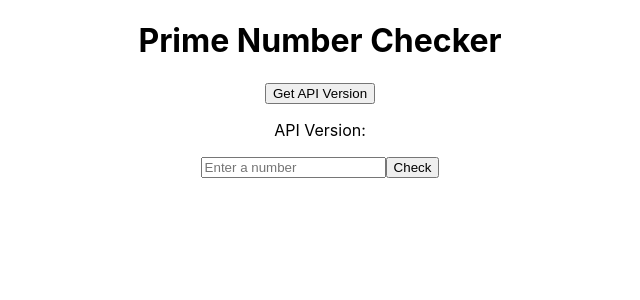
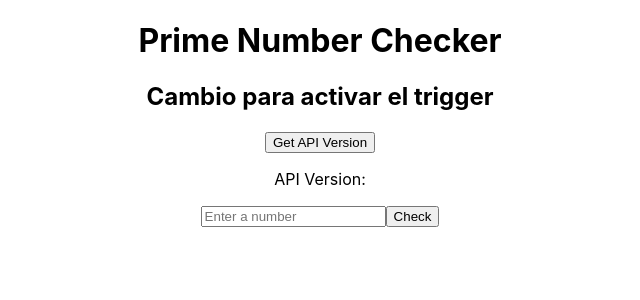
Before and after one commit to DsMarkRomero/Continuous-deployment-pruebas, a React (Create React App) app in the folder prime-number-frontend/: page / in a window 1280 px wide. Shown: the top 300 px of the page, without its empty margins (320-960 px from the left). Built offline with nearby package versions, Linux system fonts and the light colour scheme.

Commit message:
cambio para probar el trigger

```diff
--- a/prime-number-frontend/src/PrimeCheck.js
+++ b/prime-number-frontend/src/PrimeCheck.js
@@ -27,6 +27,7 @@ const PrimeCheck = () => {
     return (
         <div>
             <h1>Prime Number Checker</h1>
+			<h2> Cambio para activar el trigger</h2>
             <button onClick={fetchVersion}>Get API Version</button>
             <p>API Version: {version}</p>
             <input
```
